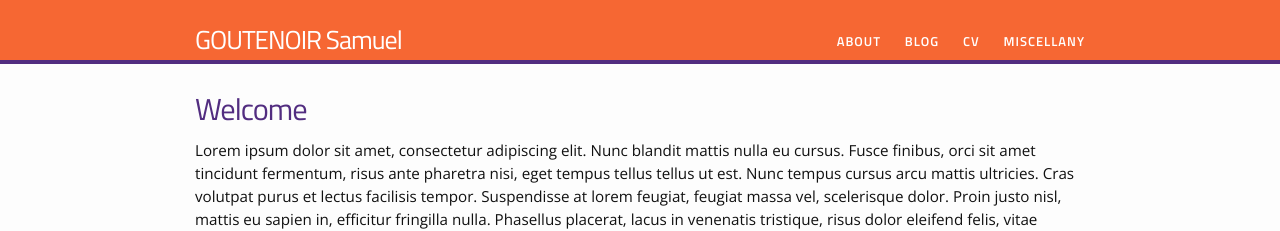
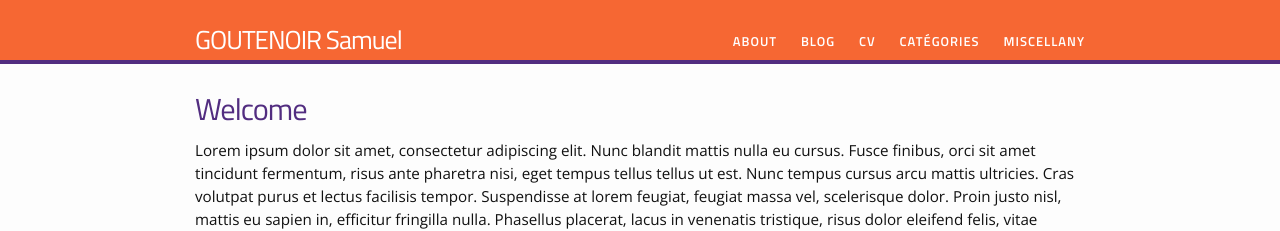
Before and after one commit to Mussblatter/Blog, a Jekyll site: the page built from index.html, in a window 1280 px wide. Shown: the top 231 px of the page. Built offline with Jekyll 4.4.1, drawn with Linux system fonts in a browser that asks for light colours.

Commit message:
Update menu.yml

```diff
--- a/_data/menu.yml
+++ b/_data/menu.yml
@@ -7,6 +7,9 @@
 - title: "CV"
   href: "/cv/"
 
+- title: "Catégories"
+  href: "/categories/"
+
 - title: "Miscellany"
   href: "/miscellany/"
   subcategories:
```
